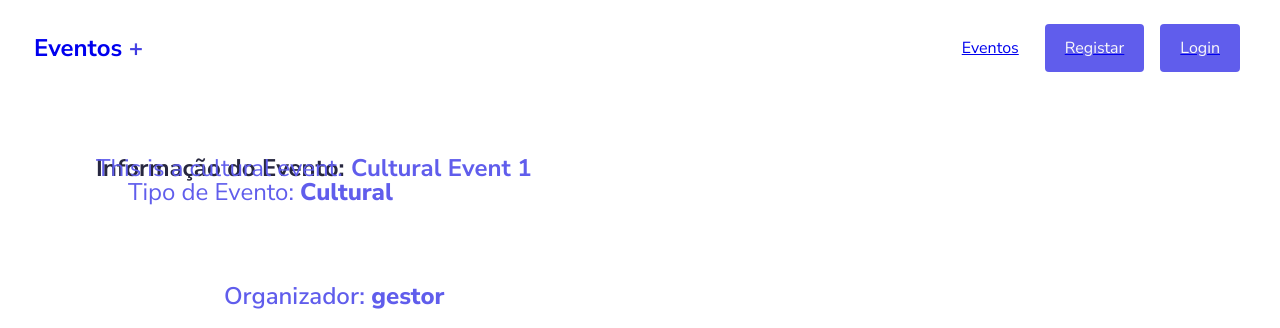
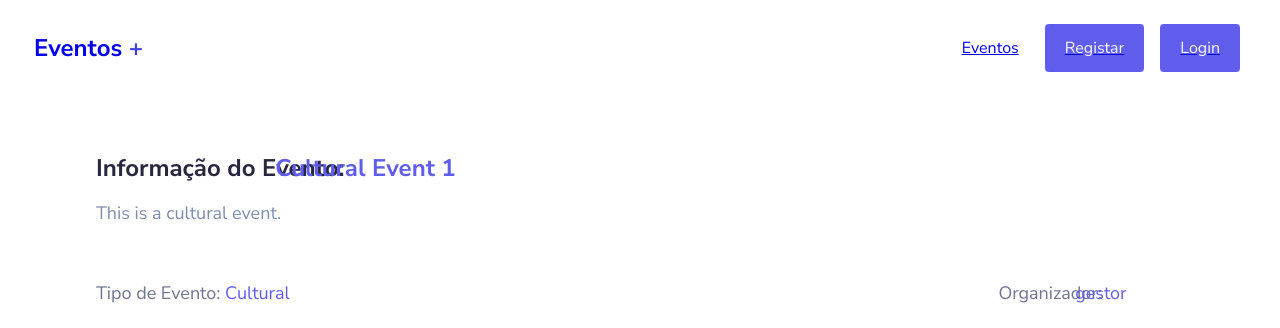
Before and after one commit to AMiragaia/ProjetoAS, a Flask app: page /evento/1 in a window 1280 px wide. Shown: the top 328 px of the page. Run offline with Flask 3, Linux system fonts and the light colour scheme.

Commit message:
css corrigido

```diff
--- a/app.py
+++ b/app.py
@@ -95,6 +95,15 @@ def logout():
 def index():
     return render_template('index.html')
 
+@app.route('/meus-eventos')
+def meus_eventos():
+    return render_template('meus-eventos.html')
+
+
+@app.route('/editar-evento')
+def editar_eventos():
+    return render_template('editar-evento.html')
+
 def add_users():
     # Users to be added
     users = [
--- a/static/css/evento.css
+++ b/static/css/evento.css
@@ -55,25 +55,82 @@
   display: inline-block;
   width: 767px;
 }
-.div15bot {
+
+.informao-do-evento {
   position: absolute;
   width: 755px;
   height: 33px;
   left: 96px;
   top: 152px;
+  color: var(--grey-900);
+  font-size: var(--header-h3-size);
+  font-family: var(--body-default);
 }
-.informao-do-evento {
-  color: var(--grey-900);
-}
-.informao-do-evento-container {
+
+.event-name
+{
   position: absolute;
-  padding-top: 10%;
-  max-width: 100%;
-  margin: auto;
-  padding-left: 10%;
+  width: 755px;
+  height: 33px;
+  left: calc(96px + 14%);
+  top: 152px;
   font-size: var(--header-h3-size);
   color: var(--purple-blue);
 }
+
+.event-description {
+  position: absolute;
+  width: 767px;
+  height: 50px;
+  left: 96px;
+  top: 201px;
+  color: var(--grey-400);
+  font-size: var(--body-default);
+  font-family: var(--body-default);
+}
+
+.organizador {
+  position: absolute;
+  width: 337px;
+  height: 25px;
+  left: 78%;
+  top: 281px;
+  color: var(--grey-600);
+  font-size: var(--header-h4-size);
+  font-family: var(--body-default);
+}
+
+.organizador-user {
+  position: absolute;
+  width: 337px;
+  height: 25px;
+  left: 84%;
+  top: 281px;
+  font-size: var(--header-h4-size);
+  color: var(--purple-blue);
+}
+
+.event {
+  position: absolute;
+  width: 201px;
+  height: 25px;
+  left: 96px;
+  top: 281px;
+  color: var(--grey-600);
+  font-size: var(--header-h4-size);
+  font-family: var(--body-default);
+}
+
+.event-type {
+  position: absolute;
+  width: 201px;
+  height: 25px;
+  left: 225px;
+  top: 281px;
+  font-size: var(--header-h4-size);
+  color: var(--purple-blue);
+}
+
 .tipo-de-evento {
   font-weight: 600;
 }
--- a/templates/evento.html
+++ b/templates/evento.html
@@ -38,21 +38,21 @@
           <div class="callouts-are-used">© 2023 Eventos+</div>
         </div>
       </div>
-      <div class="informao-do-evento-container">
-        <b class="div15bot">
+      <div>
+        <b>
           <span class="informao-do-evento">Informação do Evento:</span>
-          <span>{{ event.name }}</span>
+          <span class="event-name">{{ event.name }}</span>
         </b>
-        <div class="div15bot">
+        <div class="event-description">
           {{ event.description }}
         </div>
-        <div class="div15bot organizador-fundao-de-container">
-          <span class="tipo-de-evento">Organizador: </span>
-          <span class="cultural">{{ event.organizer.username }}</span>
+        <div>
+          <span class="organizador">Organizador: </span>
+          <span class="organizador-user">{{ event.organizer.username }}</span>
         </div>
         <div>
-          <span>Tipo de Evento: </span>
-          <span class="cultural">{{ event.type }}</span>
+          <span class="event" >Tipo de Evento: </span>
+          <span class="event-type">{{ event.type }}</span>
         </div>
       </div>
       <div class="preo-grtis">
```
Also changed, not shown: static/css/editar-evento.css (+102 -61 lines), static/css/meus-eventos.css (+4 -4 lines), templates/editar-evento.html (+42 -50 lines), templates/meus-eventos.html (+16 -16 lines).
